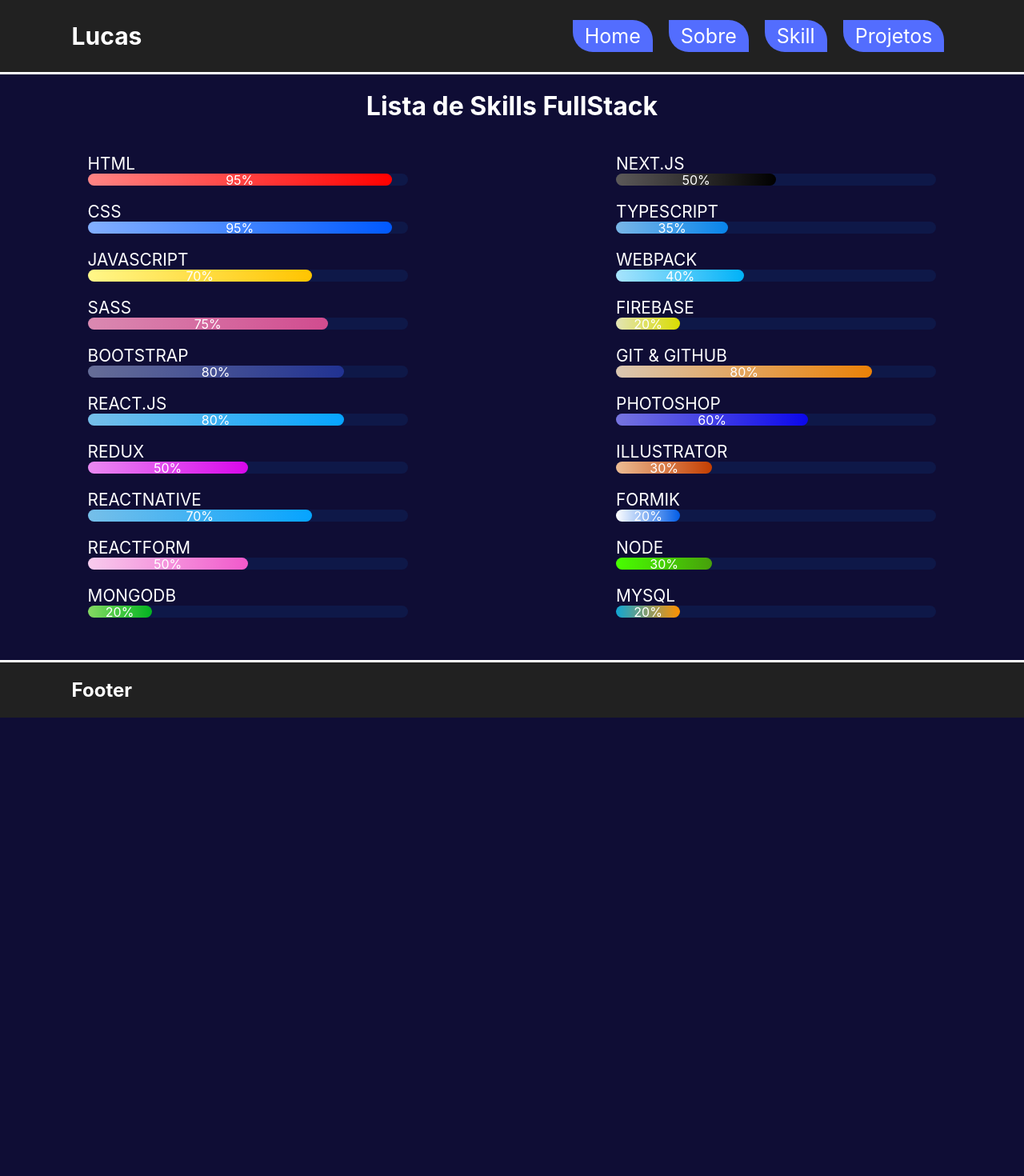
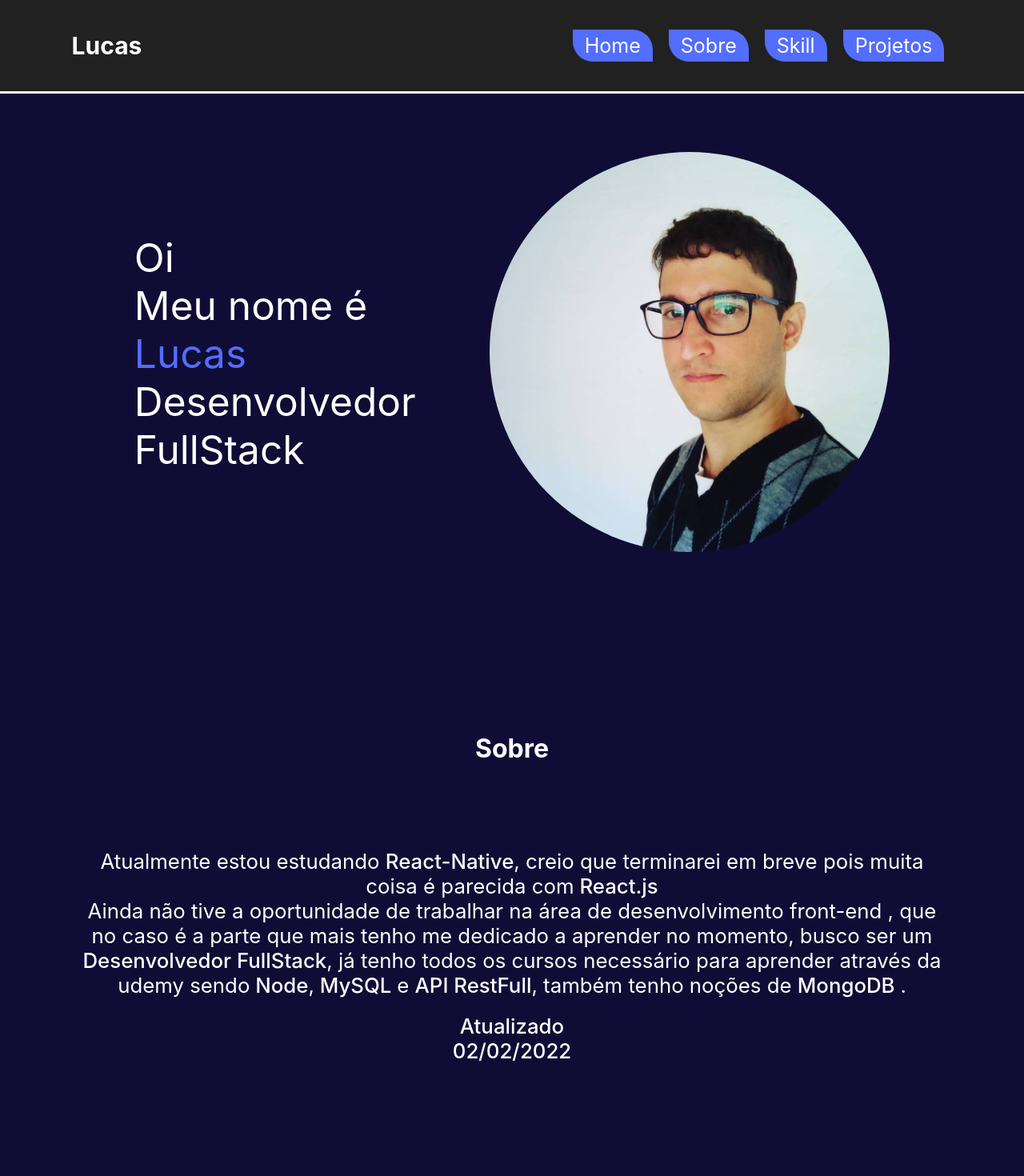
Before and after one commit to DigitalHDR/Meu-portfolio-react, a React (Create React App) app: page /skill in a window 1280 px wide. Shown: the top 1470 px of the page at 80% size. Before the commit the page ends 897 px from the top, so only its background shows below. Built offline with nearby package versions, Linux system fonts and the light colour scheme.

Commit message:
alterado agora (página única)

```diff
--- a/src/App.css
+++ b/src/App.css
@@ -49,7 +49,7 @@
 }
 
 .container {
-  padding: 20px 7%;
+  padding: 32px 7%;
 }
 
 h1 {
@@ -57,12 +57,20 @@
   color: var(--h1-geral);
 }
 
-.main_Element {
-  min-height: calc(100vh - 184px);
+.top {
+  padding-top: 140px;
 }
 
-@media (max-width: 814px) {
+/* ======================= apenas para varias paginas */
+
+/* .main_Element {
+  min-height: calc(100vh - 184px);
+} */
+
+/* @media (max-width: 814px) {
   .main_Element {
     min-height: calc(100vh - 171px);
   }
-}
+} */
+
+/* ======================= apenas para varias paginas */
--- a/src/App.js
+++ b/src/App.js
@@ -1,8 +1,12 @@
 import { BrowserRouter as Router } from "react-router-dom"
 import './App.css'
 
-import MainRoutes from "./routes"
+// import MainRoutes from "./routes"
 import Header from './components/Header'
+import Home from "./pages/Home";
+import Sobre from "./pages/Sobre";
+import Skill from "./pages/Skill";
+import Projetos from "./pages/Projetos";
 import Footer from './components/Footer'
 
 export default function App() {
@@ -10,7 +14,11 @@
     <Router>
       <Header />
       <div className='main_Element'>
-        <MainRoutes />
+        {/* <MainRoutes /> */}
+        <Home />
+        <Sobre />
+        <Skill />
+        <Projetos />
       </div>
       <Footer />
     </Router>
--- a/src/components/Header/header.css
+++ b/src/components/Header/header.css
@@ -1,4 +1,7 @@
 .nav_header {
+  position: fixed;
+  width: 100%;
+  z-index: 9999;
   display: flex;
   align-items: center;
   justify-content: space-between;
--- a/src/components/Header/index.jsx
+++ b/src/components/Header/index.jsx
@@ -1,7 +1,7 @@
 import React, { useState } from 'react';
 
-import { Link } from "react-router-dom";
 import './header.css'
+// import { Link } from "react-router-dom";
 import Button from '../Botao'
 
 import { AiOutlineBars } from "react-icons/ai";
@@ -15,10 +15,10 @@
       <div className='container nav_header'>
         <h1>Lucas</h1>
         <ul className="nav_link" id={showLinks ? 'hidden' : ''}>
-          <li><Link to="/"><Button title="Home" /></Link></li>
-          <li><Link to="/sobre"><Button title="Sobre" /></Link></li>
-          <li><Link to="/skill"><Button title="Skill" /></Link></li>
-          <li><Link to="/projetos"><Button title="Projetos" /></Link></li>
+          <li ><a href='#home_link' to="/"><Button title="Home" /></a></li>
+          <li><a href='#sobre_link' to="/sobre"><Button title="Sobre" /></a></li>
+          <li><a href='#skill_link' to="/skill"><Button title="Skill" /></a></li>
+          <li><a href='#projetos_link' to="/projetos"><Button title="Projetos" /></a></li>
         </ul>
         <button onClick={() => setShowLinks(!showLinks)}>
           {showLinks ?
--- a/src/pages/Home/home.css
+++ b/src/pages/Home/home.css
@@ -1,5 +1,7 @@
 .box {
   padding: 0 7%;
+
+  /* min-height: 81vh; */
 }
 
 .home_flex {
--- a/src/pages/Home/index.jsx
+++ b/src/pages/Home/index.jsx
@@ -3,8 +3,8 @@
 
 export default function Home() {
   return (
-    <div className="container">
-      <h1>Home</h1>
+    <div className="container top" id='home_link'>
+      {/* <h1>Home</h1> */}
 
       <div className="box">
         <div className='home_flex'>
--- a/src/pages/Projetos/index.jsx
+++ b/src/pages/Projetos/index.jsx
@@ -4,7 +4,7 @@
 
 export default function Projetos() {
   return (
-    <div className='container'>
+    <div className='container top' id='projetos_link'> {/* id apenas para página única /> */}
       <h1>Lista de Projetos</h1>
       <br />
       <div className='projeto_flex'>
--- a/src/pages/Skill/index.jsx
+++ b/src/pages/Skill/index.jsx
@@ -5,7 +5,7 @@
 
 export default function Skill() {
   return (
-    <div className='container'>
+    <div className='container top' id='skill_link'>  {/* id apenas para página única /> */}
       <h1>Lista de Skills FullStack</h1>
       <br />
       <div className="duasBarra">
--- a/src/pages/Sobre/index.jsx
+++ b/src/pages/Sobre/index.jsx
@@ -2,7 +2,7 @@
 
 export default function Sobre() {
   return (
-    <div className="container">
+    <div className="container top" id='sobre_link'> {/* id apenas para página única /> */}
     <h1>Sobre</h1>
     <br />
       <div className='sobre_box'>
--- a/src/pages/Sobre/sobre.css
+++ b/src/pages/Sobre/sobre.css
@@ -1,6 +1,6 @@
 .sobre_box {
   padding: 50px 10px 50px;
-  min-height: calc(80vh - 101px);
+  min-height: calc(80vh - 200px);
   display: flex;
   align-items: center;
   justify-content: center;
```
